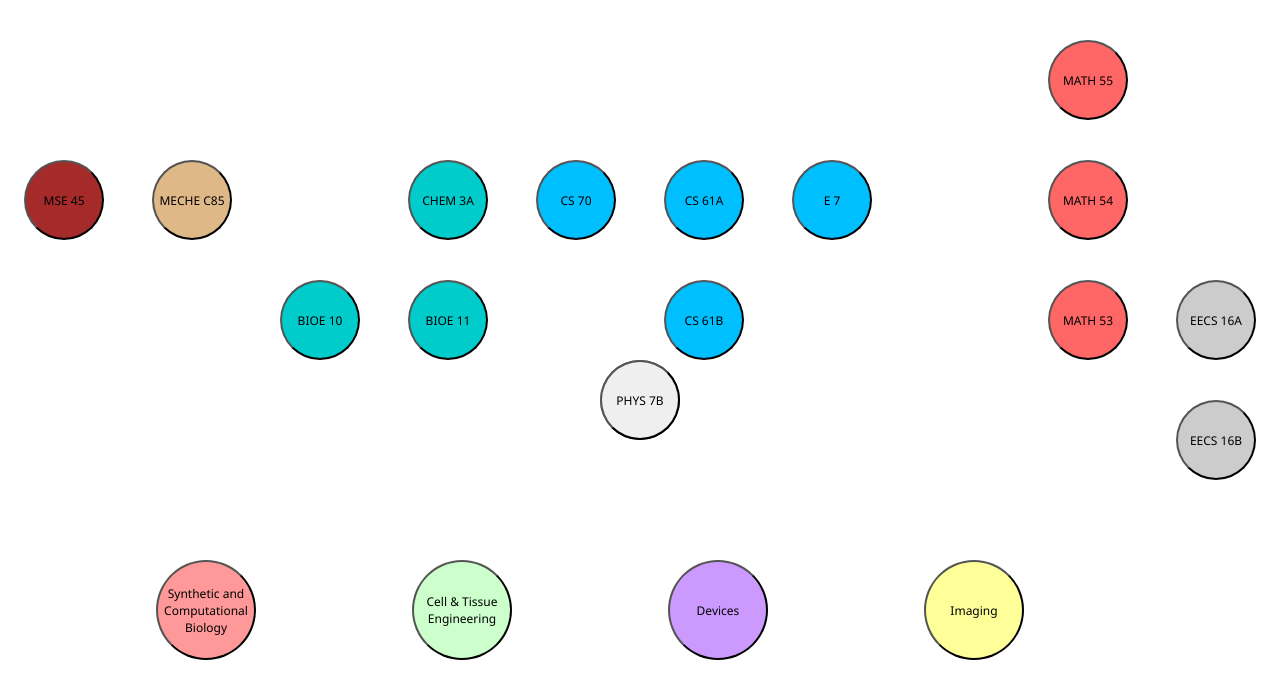
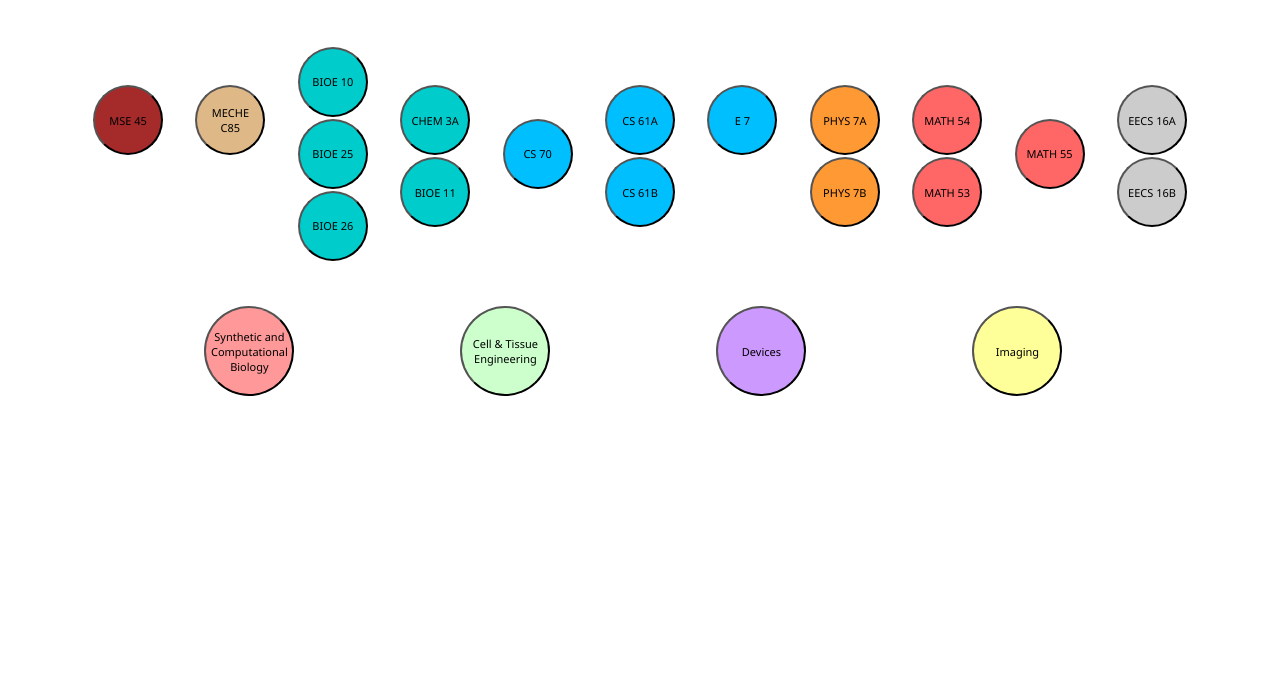
Before and after one commit to crocodile27/bioehs, a React (Create React App) app: page / in a window 1280 px wide. Shown: the top 698 px of the page. Built offline with nearby package versions, Linux system fonts and the light colour scheme.

Commit message:
finished implementing the general requirements, concentrations and highlighting the related courses

```diff
--- a/src/App.css
+++ b/src/App.css
@@ -10,25 +10,43 @@ body {
 }
 
 .container {
-  position: relative;
+  position: absolute;
+  top: 0%;
+  left: 10%;
   width: 80%;
-  height: 80%;
-  margin-right:5%;
+  height: 60%;
+  display: flex;
+  justify-content: space-around;
+  align-items: center;
 }
 
-.container2 {
-  position: relative;
+/* Sub-container for the last four circles */
+.sub-container {
+  position: absolute;
+  top: 42%;
+  left: 13%;
   width: 80%;
-  height: 80%;
-  margin-right: 5%;
-  padding: 20px; /* Add padding to the container */
-  box-sizing: border-box; /* Include padding in the element's total width and height */
+  height: 15%;
+  display: flex;
+  justify-content: space-around;
+  align-items: center;
+}
+
+.additional-courses-container {
+  position: absolute;
+  top: 42%;
+  left: 13%;
+  width: 80%;
+  height: 15%;
+  display: flex;
+  justify-content: space-around;
+  align-items: center;
 }
 
 .circle {
   position: absolute;
-  width: 80px;
-  height: 80px;
+  width: 70px;
+  height: 70px;
   border-radius: 50%;
   display: flex;
   justify-content: center;
@@ -39,23 +57,19 @@ body {
   text-align: center;
   padding: 5px; /* Add padding to ensure text doesn't touch the edges */
   box-sizing: border-box; /* Include padding in the element's total width and height */
-  font-size: 12px; /* Adjust the font size to fit the text inside the circles */
+  font-size: 11px; /* Adjust the font size to fit the text inside the circles */
   transform: translate(-50%, -50%);
 }
 
 .opaque{
-  opacity: 10%;
-  -webkit-transition: all 500ms ease;
-  -moz-transition: all 500ms ease;
-  -ms-transition: all 500ms ease;
-  -o-transition: all 500ms ease;
-  transition: all 500ms ease;
+  opacity: 20%;
+  transition: all 700ms ease;
 }
 
-.concentrations {
+.concentration {
   position: absolute;
-  width: 100px;
-  height: 100px;
+  width: 90px;
+  height: 90px;
   border-radius: 50%;
   display: flex;
   justify-content: center;
@@ -66,38 +80,29 @@ body {
   text-align: center;
   padding: 5px; /* Add padding to ensure text doesn't touch the edges */
   box-sizing: border-box; /* Include padding in the element's total width and height */
-  font-size: 12px; /* Adjust the font size to fit the text inside the circles */
+  font-size: 11px; /* Adjust the font size to fit the text inside the circles */
   transform: translate(-50%, -50%);
 }
 
-#mse45 { background-color: brown; top: 25%; left: 5%; ;}
-#mechec85 { background-color: burlywood; top: 25%; left: 15%; ;}
-#e7 { background-color: #00bfff; top: 25%; left: 65%; ;}
-#chem3a { background-color: #00cccc; top: 25%; left: 35%; ;}
-#cs70 { background-color: #00bfff; top: 25%; left: 45%; ;}
-#bioe10 { background-color: #00cccc; top: 40%; left: 25%; ;}
-#bioe11 { background-color: #00cccc; top: 40%; left: 35%; ;}
-#cs61a { background-color: #00bfff; top: 25%; left: 55%; ;}
-#cs61b { background-color: #00bfff; top: 40%; left: 55%; ;}
-#physics7a { background-color: #ff9933; top: 25%; left: 75%; ;}
-#physics7b { background-color: #ff9933; top: 40%; left: 75%; ;}
-#math55 { background-color: #ff6666; top: 10%; left: 85%; ;}
-#math54 { background-color: #ff6666; top: 25%; left: 85%; ;}
-#math53 { background-color: #ff6666; top: 40%; left: 85%; ;}
-#eecs16a { background-color: #cccccc; top: 40%; left: 95%; ;}
-#eecs16b { background-color: #cccccc; top: 55%; left: 95%; ;}
+#mse45 { background-color: brown; top: 25%; left: 0%; ;}
+#mechec85 { background-color: burlywood; top: 25%; left: 10%; ;}
+#e7 { background-color: #00bfff; top: 25%; left: 60%; ;}
+#chem3a { background-color: #00cccc; top: 25%; left: 30%; ;}
+#cs70 { background-color: #00bfff; top: 32%; left: 40%; ;}
+#bioe10 { background-color: #00cccc; top: 17%; left: 20%; ;}
+#bioe25 { background-color: #00cccc; top: 32%; left: 20%; ;}
+#bioe26 { background-color: #00cccc; top: 47%; left: 20%; ;}
+#bioe11 { background-color: #00cccc; top: 40%; left: 30%; ;}
+#cs61a { background-color: #00bfff; top: 25%; left: 50%; ;}
+#cs61b { background-color: #00bfff; top: 40%; left: 50%; ;}
+#physics7a { background-color: #ff9933; top: 25%; left: 70%; ;}
+#physics7b { background-color: #ff9933; top: 40%; left: 70%; ;}
+#math55 { background-color: #ff6666; top: 32%; left: 90%; ;}
+#math54 { background-color: #ff6666; top: 25%; left: 80%; ;}
+#math53 { background-color: #ff6666; top: 40%; left: 80%; ;}
+#eecs16a { background-color: #cccccc; top: 25%; left: 100%; ;}
+#eecs16b { background-color: #cccccc; top: 40%; left: 100%; ;}
 
-/* Sub-container for the last four circles */
-.sub-container {
-  position: absolute;
-  top: 75%;
-  left: 10%;
-  width: 80%;
-  height: 15%;
-  display: flex;
-  justify-content: space-around;
-  align-items: center;
-}
 
 #synthetic { background-color: #ff9999; position: relative; }
 #cell { background-color: #ccffcc; position: relative; }
--- a/src/Components/Concentrations.tsx
+++ b/src/Components/Concentrations.tsx
@@ -3,10 +3,24 @@ import React from "react";
 interface Props {
   concentrationName: string;
   id: string;
+  onMouseOver: () => void;
+  onMouseOut: () => void;
+  className: string;
 }
-const Concentrations = ({ concentrationName, id }: Props) => {
+const Concentrations = ({
+  className,
+  concentrationName,
+  id,
+  onMouseOut,
+  onMouseOver,
+}: Props) => {
   return (
-    <button className="concentrations" id={id}>
+    <button
+      className={className}
+      id={id}
+      onMouseOver={onMouseOver}
+      onMouseOut={onMouseOut}
+    >
       {concentrationName}
     </button>
   );
--- a/src/Components/CourseMap.tsx
+++ b/src/Components/CourseMap.tsx
@@ -3,19 +3,31 @@ import GeneralRequirements from "./GeneralRequirements.tsx";
 import Concentrations from "./Concentrations.tsx";
 
 export const CourseMap = () => {
-  const listOfDictOfCourses: any[] = [["mse45", ["devices", "cell"]]];
+  const listOfRelatedRequirements: any[] = [
+    ["mse45", "devices", "cell"],
+    ["mechec85", "synthetic", "devices"],
+    ["bioe10", "bioe25", "bioe26", "cell", "devices", "imaging", "synthetic"],
+    ["bioe11", "chem3a", "cell", "devices", "imaging", "synthetic"],
+    ["e7", "cs61a", "cs61b", "devices", "synthetic"],
+    ["cs70", "synthetic"],
+    ["physics7a", "physics7b", "cell", "devices", "imaging", "synthetic"],
+    ["math53", "math54", "math55", "cell", "devices", "imaging", "synthetic"],
+    ["eecs16a", "eecs16b", "imaging", "devices"],
+  ];
   const ListOfCourseInfo: { courseid: string; courseName: string }[] = [
     { courseid: "mse45", courseName: "MSE 45" },
     { courseid: "mechec85", courseName: "MECHE C85" },
     { courseid: "bioe10", courseName: "BIOE 10" },
+    { courseid: "bioe25", courseName: "BIOE 25" },
+    { courseid: "bioe26", courseName: "BIOE 26" },
     { courseid: "bioe11", courseName: "BIOE 11" },
     { courseid: "chem3a", courseName: "CHEM 3A" },
     { courseid: "cs70", courseName: "CS 70" },
     { courseid: "e7", courseName: "E 7" },
     { courseid: "cs61a", courseName: "CS 61A" },
     { courseid: "cs61b", courseName: "CS 61B" },
-    { courseid: "physics7A", courseName: "PHYS 7A" },
-    { courseid: "physics7B", courseName: "PHYS 7B" },
+    { courseid: "physics7a", courseName: "PHYS 7A" },
+    { courseid: "physics7b", courseName: "PHYS 7B" },
     { courseid: "math53", courseName: "MATH 53" },
     { courseid: "math54", courseName: "MATH 54" },
     { courseid: "math55", courseName: "MATH 55" },
@@ -27,23 +39,24 @@ export const CourseMap = () => {
   const [isHoveredOver, setHoveredOver] = useState(false);
 
   const onMouseOver = (courseId: string) => {
-    setHoveredOver(false);
-    for (let i = 0; i < listOfDictOfCourses.length; i++) {
-      let [course, ListOfRelatedClasses] = listOfDictOfCourses[i];
-      if (courseId === course) {
-        setNonOpaqueList(ListOfRelatedClasses);
+    setHoveredOver(true);
+    let totalList: string[] = [];
+    for (let i = 0; i < listOfRelatedRequirements.length; i++) {
+      if (listOfRelatedRequirements[i].includes(courseId)) {
+        totalList = totalList.concat(listOfRelatedRequirements[i]);
       }
     }
+    setNonOpaqueList(totalList);
   };
 
   function onMouseOut(courseId: string) {
-    setHoveredOver(true);
+    setHoveredOver(false);
     setNonOpaqueList([]);
   }
 
   return (
-    <div>
-      <div>
+    <div className="main-container">
+      <div className="container">
         {ListOfCourseInfo.map((courseInfo) => (
           <GeneralRequirements
             key={courseInfo.courseid}
@@ -63,16 +76,59 @@ export const CourseMap = () => {
       </div>
       <div className="sub-container">
         <Concentrations
+          className={
+            isHoveredOver
+              ? NonOpaqueList.includes("synthetic")
+                ? "concentration"
+                : "concentration opaque"
+              : "concentration"
+          }
           concentrationName={"Synthetic and Computational Biology"}
           id={"synthetic"}
+          onMouseOver={() => onMouseOver("synthetic")}
+          onMouseOut={() => onMouseOut("synthetic")}
         />
         <Concentrations
+          className={
+            isHoveredOver
+              ? NonOpaqueList.includes("cell")
+                ? "concentration"
+                : "concentration opaque"
+              : "concentration"
+          }
           concentrationName={"Cell & Tissue Engineering"}
           id={"cell"}
+          onMouseOver={() => onMouseOver("cell")}
+          onMouseOut={() => onMouseOut("cell")}
         />
-        <Concentrations concentrationName={"Devices"} id={"devices"} />
-        <Concentrations concentrationName={"Imaging"} id={"imaging"} />
+        <Concentrations
+          className={
+            isHoveredOver
+              ? NonOpaqueList.includes("devices")
+                ? "concentration"
+                : "concentration opaque"
+              : "concentration"
+          }
+          concentrationName={"Devices"}
+          id={"devices"}
+          onMouseOver={() => onMouseOver("devices")}
+          onMouseOut={() => onMouseOut("devices")}
+        />
+        <Concentrations
+          className={
+            isHoveredOver
+              ? NonOpaqueList.includes("imaging")
+                ? "concentration"
+                : "concentration opaque"
+              : "concentration"
+          }
+          concentrationName={"Imaging"}
+          id={"imaging"}
+          onMouseOver={() => onMouseOver("imaging")}
+          onMouseOut={() => onMouseOut("imaging")}
+        />
       </div>
+      <div className="addition-courses-container"></div>
     </div>
   );
 };
```
